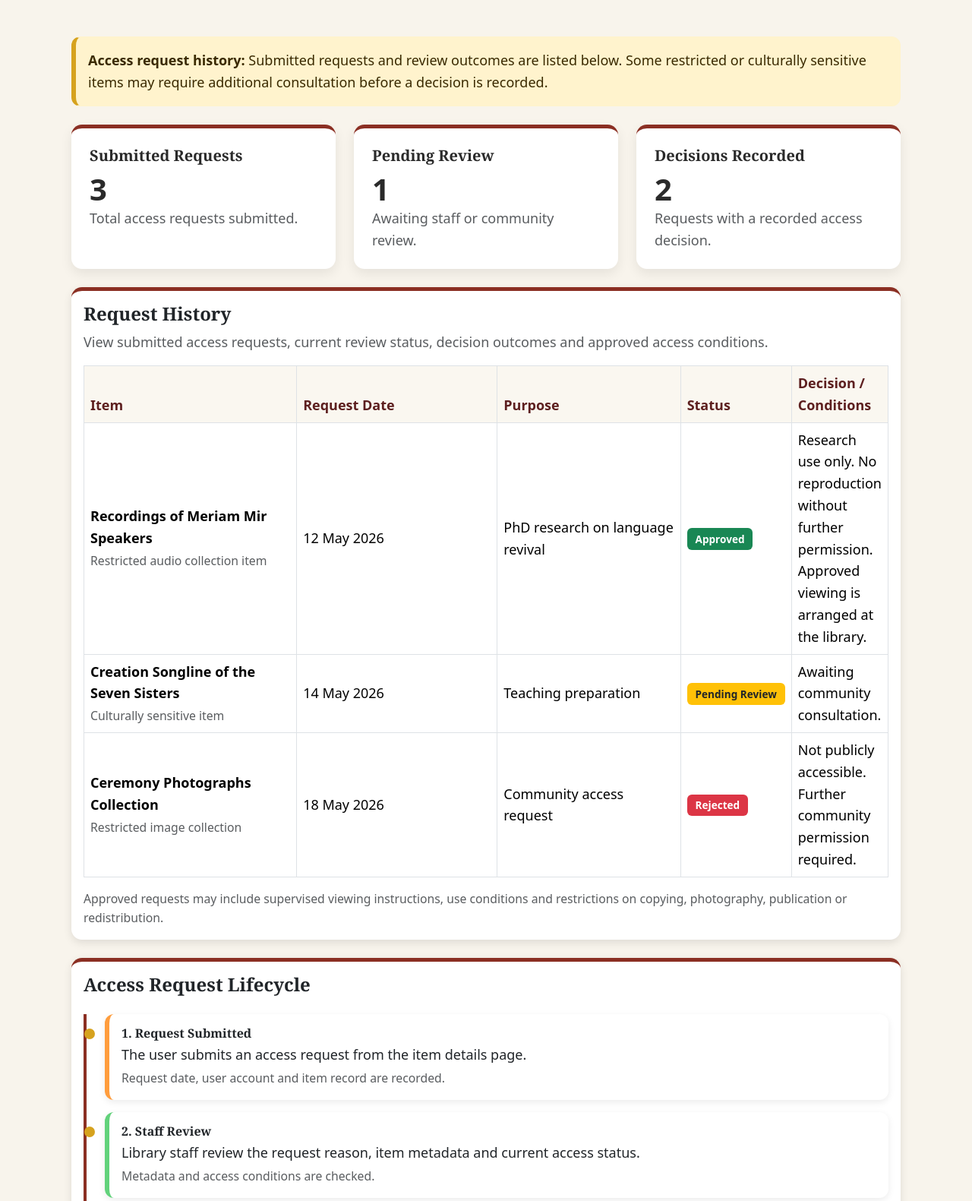
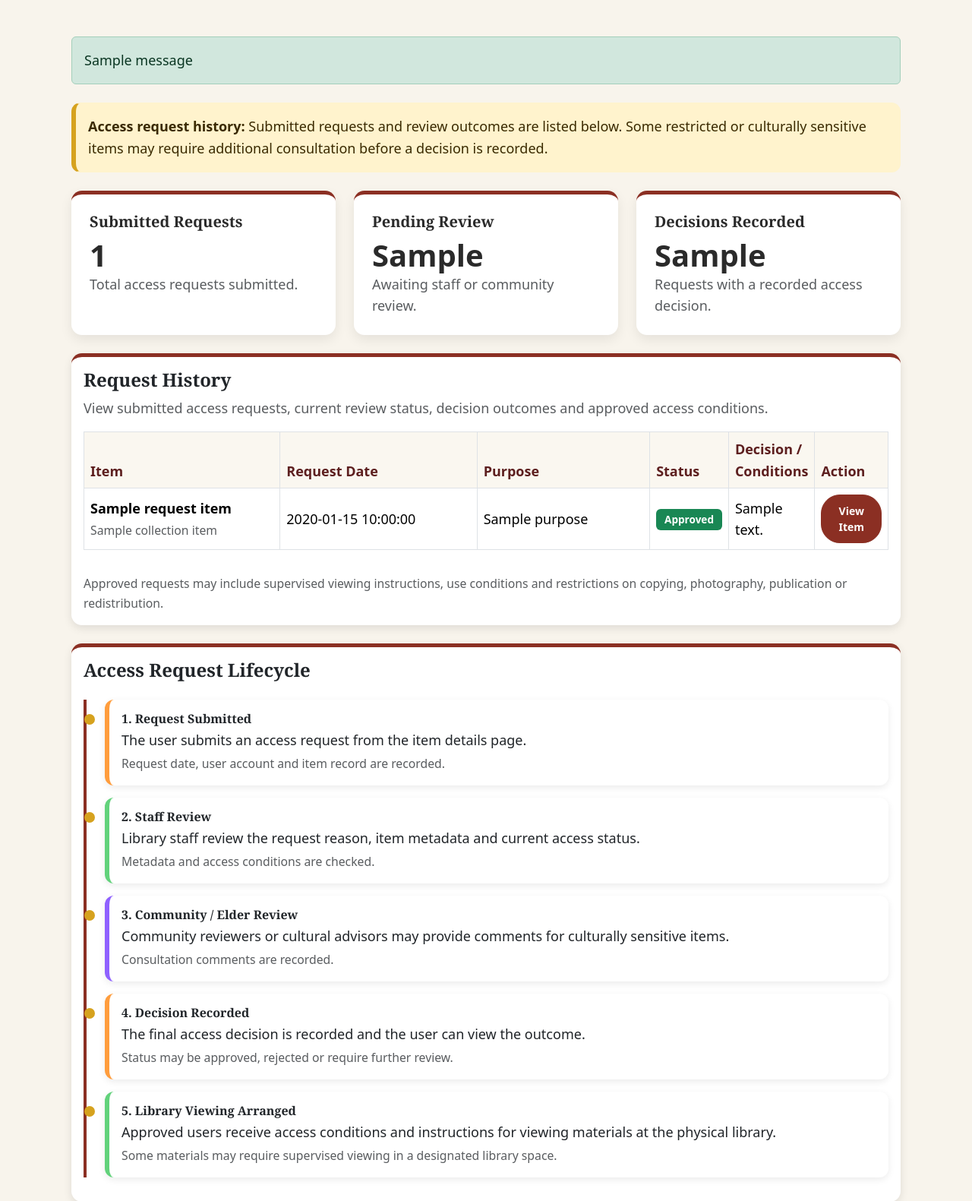
Before and after one commit to carriegale2710/indigenous-library, a Flask app: template templates/my-access-requests.html in a window 1280 px wide. Shown: the part 365-1946 px from the top of the page at 76% size. Run offline with Flask 3, Linux system fonts and the light colour scheme; the template is opened without the code that fills it: most values are stand-ins (such as "Sample title", 1, 10 or a date in 2020); one stand-in notice (Sample message) is shown; some libraries are stand-ins or nearby versions.

Commit message:
Updated code with jinja templates.

```diff
--- a/templates/my-access-requests.html
+++ b/templates/my-access-requests.html
@@ -1,7 +1,6 @@
-<!-- Submitted by LU - My Access Requests Page -->
+<!-- Submitted by LU - My Access Requests Page - Jinja version -->
 {% extends "base_template.html" %}
 
-<!-- Adjust this to what the name of the page is, the other part of this in the base_template is ' | Indigenous Academic Library' -->
 {% block title %}My Access Requests{% endblock %}
 
 {% block content %}
@@ -22,6 +21,19 @@
 <main class="item-details-area py-5">
     <div class="container px-4">
 
+        <!-- Flash messages -->
+        {% with messages = get_flashed_messages(with_categories=true) %}
+        {% if messages %}
+        <div class="mb-4">
+            {% for category, message in messages %}
+            <div class="alert alert-{{ category }} mb-2" role="alert">
+                {{ message }}
+            </div>
+            {% endfor %}
+        </div>
+        {% endif %}
+        {% endwith %}
+
         <div class="alert cultural-alert mb-4" role="alert">
             <strong>Access request history:</strong>
             Submitted requests and review outcomes are listed below. Some restricted or culturally sensitive items
@@ -34,7 +46,7 @@
             <div class="col-md-4">
                 <div class="content-card h-100">
                     <h2 class="h5 fw-bold">Submitted Requests</h2>
-                        <p class="display-6 fw-bold mb-0">3</p>
+                    <p class="display-6 fw-bold mb-0">{{ total_requests }}</p>
                     <p class="text-muted mb-0">Total access requests submitted.</p>
                 </div>
             </div>
@@ -42,7 +54,7 @@
             <div class="col-md-4">
                 <div class="content-card h-100">
                     <h2 class="h5 fw-bold">Pending Review</h2>
-                        <p class="display-6 fw-bold mb-0">1</p>
+                    <p class="display-6 fw-bold mb-0">{{ pending_requests }}</p>
                     <p class="text-muted mb-0">Awaiting staff or community review.</p>
                 </div>
             </div>
@@ -50,7 +62,7 @@
             <div class="col-md-4">
                 <div class="content-card h-100">
                     <h2 class="h5 fw-bold">Decisions Recorded</h2>
-                        <p class="display-6 fw-bold mb-0">2</p>
+                    <p class="display-6 fw-bold mb-0">{{ decided_requests }}</p>
                     <p class="text-muted mb-0">Requests with a recorded access decision.</p>
                 </div>
             </div>
@@ -66,6 +78,7 @@
                     conditions.
                 </p>
 
+                {% if access_requests %}
                 <div class="table-responsive">
                     <table class="table table-bordered align-middle metadata-table">
                         <thead>
@@ -75,59 +88,65 @@
                                 <th>Purpose</th>
                                 <th>Status</th>
                                 <th>Decision / Conditions</th>
+                                <th>Action</th>
                             </tr>
                         </thead>
                         <tbody>
+                            {% for request_item in access_requests %}
                             <tr>
                                 <td>
-                                        <strong>Recordings of Meriam Mir Speakers</strong><br>
-                                        <span class="small text-muted">Restricted audio collection item</span>
+                                    <strong>{{ request_item.title }}</strong><br>
+                                    <span class="small text-muted">
+                                        {{ request_item.itemType }} collection item
+                                    </span>
                                 </td>
-                                    <td>12 May 2026</td>
-                                    <td>PhD research on language revival</td>
+
                                 <td>
-                                        <span class="badge bg-success">Approved</span>
+                                    {{ request_item.requestDate if request_item.requestDate else "Not recorded" }}
                                 </td>
+
                                 <td>
-                                        Research use only. No reproduction without further permission. Approved viewing
-                                        is arranged at the library.
+                                    {{ request_item.purpose if request_item.purpose else "No purpose recorded" }}
+                                </td>
+
+                                <td>
+                                    <span class="badge
+                                                    {% if request_item.requestStatus == 'Approved' %}bg-success
+                                                    {% elif request_item.requestStatus == 'Rejected' %}bg-danger
+                                                    {% elif request_item.requestStatus == 'Pending Review' %}bg-warning text-dark
+                                                    {% else %}bg-secondary
+                                                    {% endif %}">
+                                        {{ request_item.requestStatus }}
+                                    </span>
+                                </td>
+
+                                <td>
+                                    {{ request_item.decisionConditions if request_item.decisionConditions else "Awaiting
+                                    review outcome." }}
+                                </td>
+
+                                <td>
+                                    <a href="{{ url_for('item_details', item_id=request_item.itemID) }}"
+                                        class="btn btn-primary btn-sm">
+                                        View Item
+                                    </a>
                                 </td>
                             </tr>
-
-                                <tr>
-                                    <td>
-                                        <strong>Creation Songline of the Seven Sisters</strong><br>
-                                        <span class="small text-muted">Culturally sensitive item</span>
-                                    </td>
-                                    <td>14 May 2026</td>
-                                    <td>Teaching preparation</td>
-                                    <td>
-                                        <span class="badge bg-warning text-dark">Pending Review</span>
-                                    </td>
-                                    <td>
-                                        Awaiting community consultation.
-                                    </td>
-                                </tr>
-
-                                <tr>
-                                    <td>
-                                        <strong>Ceremony Photographs Collection</strong><br>
-                                        <span class="small text-muted">Restricted image collection</span>
-                                    </td>
-                                    <td>18 May 2026</td>
-                                    <td>Community access request</td>
-                                    <td>
-                                        <span class="badge bg-danger">Rejected</span>
-                                    </td>
-                                    <td>
-                                        Not publicly accessible. Further community permission required.
-                                    </td>
-                                </tr>
+                            {% endfor %}
                         </tbody>
                     </table>
                 </div>
+                {% else %}
+                <div class="alert alert-secondary" role="alert">
+                    You have not submitted any access requests yet.
+                </div>
 
-                    <p class="text-muted small mb-0">
+                <a href="{{ url_for('catalogue') }}" class="btn btn-primary">
+                    Browse Catalogue
+                </a>
+                {% endif %}
+
+                <p class="text-muted small mb-0 mt-3">
                     Approved requests may include supervised viewing instructions, use conditions and restrictions
                     on copying, photography, publication or redistribution.
                 </p>
@@ -146,7 +165,8 @@
                         <p class="mb-1">
                             The user submits an access request from the item details page.
                         </p>
-                            <p class="small text-muted mb-0">Request date, user account and item record are recorded.
+                        <p class="small text-muted mb-0">
+                            Request date, user account and item record are recorded.
                         </p>
                     </div>
 
@@ -194,4 +214,5 @@
 
     </div>
 </main>
+
 {% endblock %}
```
Lines whose indentation alone changed are shown as unchanged.
